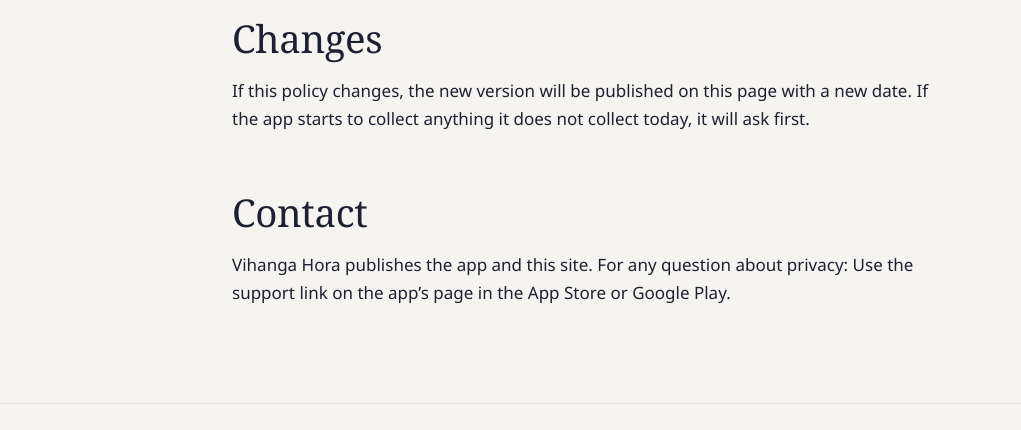
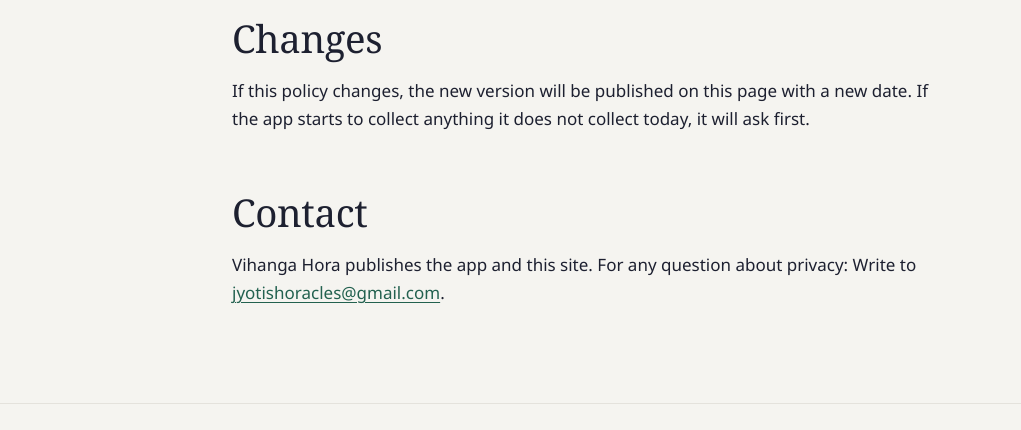
Before and after one commit to vsandeepnaidu/vihangahora, a plain HTML site: page vihangahora/privacy.html in a window 1280 px wide. Shown: the part 3089-3519 px from the top of the page, without its empty margins (48-1069 px from the left). Drawn offline with Linux system fonts and the light colour scheme.

Commit message:
Publish site from PakshiHora b64af22

```diff
--- a/vihangahora/privacy.html
+++ b/vihangahora/privacy.html
@@ -81,7 +81,7 @@
 <p>If this policy changes, the new version will be published on this page with a new date. If the app starts to collect anything it does not collect today, it will ask first.</p>
 
 <h2>Contact</h2>
-<p>Vihanga Hora publishes the app and this site. For any question about privacy: Use the support link on the app’s page in the App Store or Google Play.</p>
+<p>Vihanga Hora publishes the app and this site. For any question about privacy: Write to <a href="mailto:jyotishoracles@gmail.com">jyotishoracles@gmail.com</a>.</p>
 </article></div>
 </main>
 <footer><div class="wrap">
```
Also changed, not shown: vihangahora/terms.html (+1 -1 lines).
